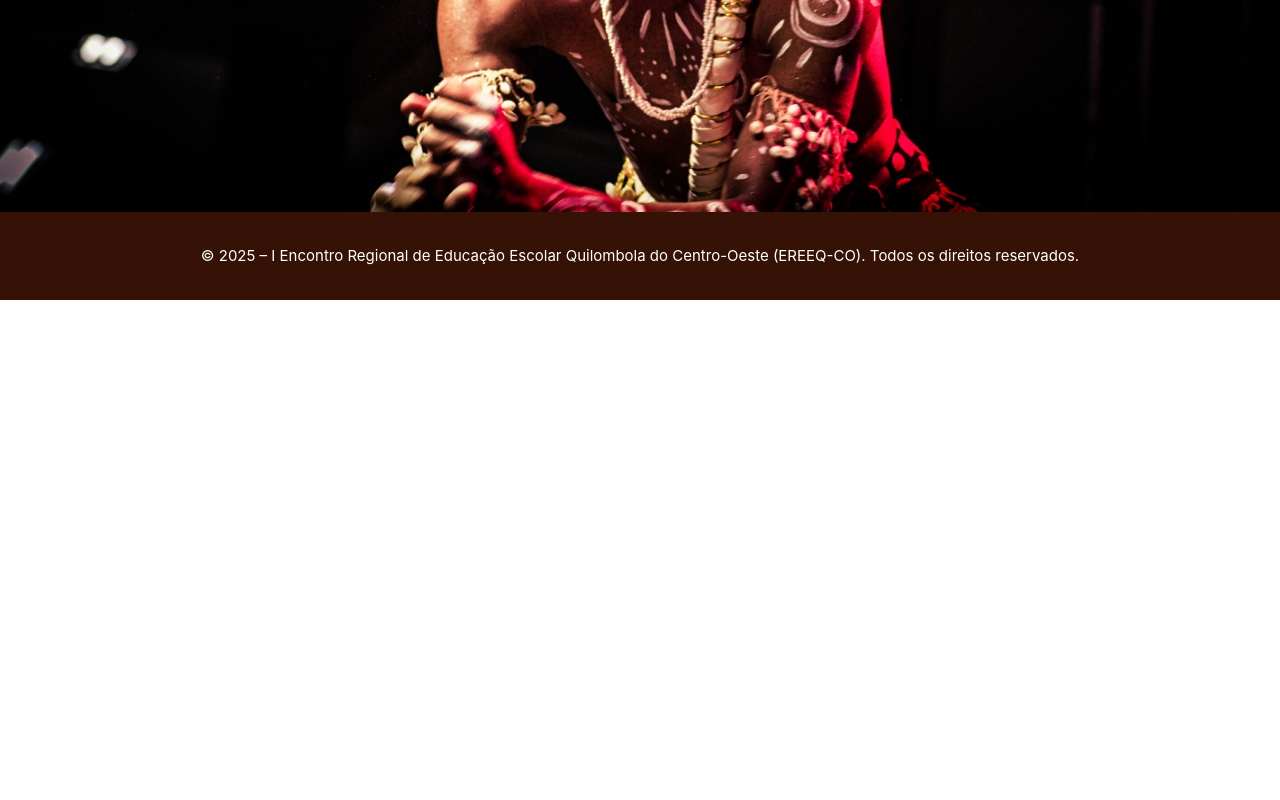
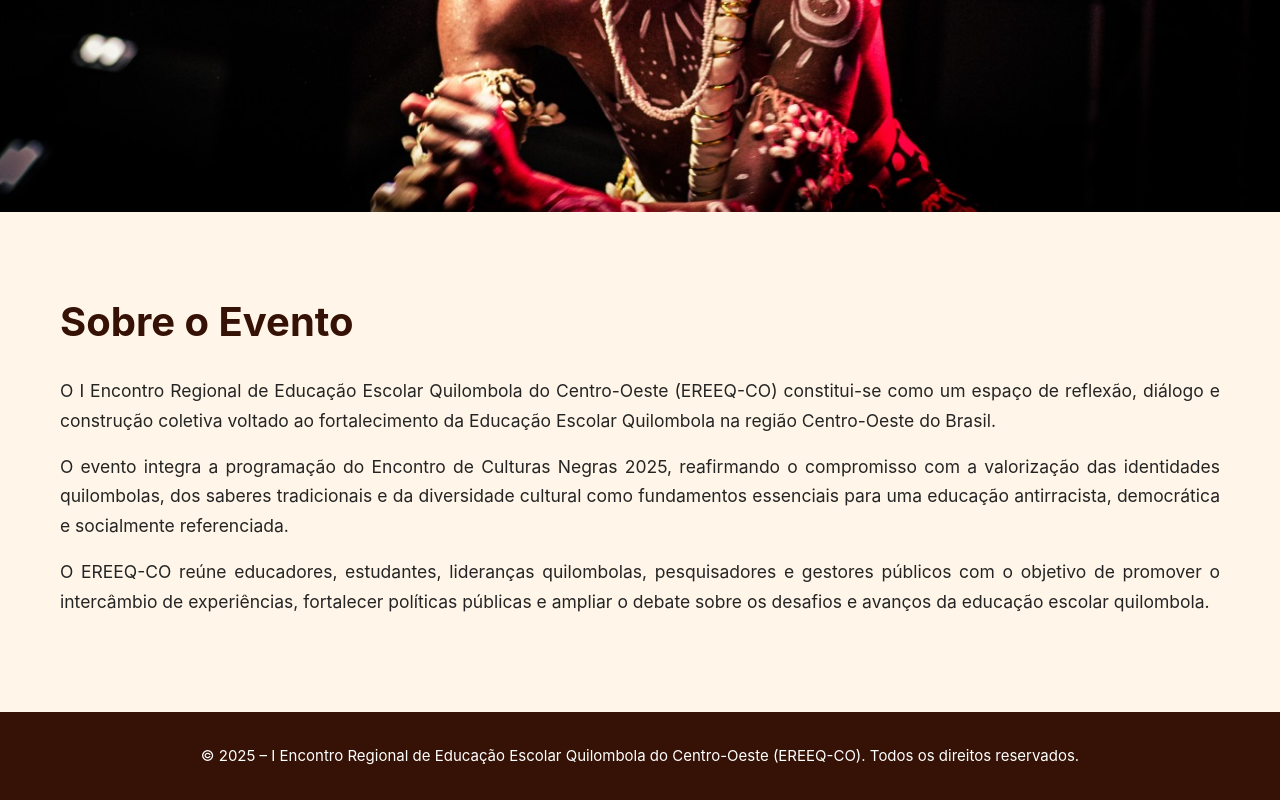
Before and after one commit to LuizGitH/EREEQ, a React (Vite) app: page / in a window 1280 px wide. Shown: the part 654-1454 px from the top of the page. Before the commit the page ends 954 px from the top, so only its background shows below. Built offline with nearby package versions, Linux system fonts and the light colour scheme.

Commit message:
feat: create aboutEvent component

```diff
--- a/index.html
+++ b/index.html
@@ -4,7 +4,7 @@
     <meta charset="UTF-8" />
     <link rel="icon" type="image/svg+xml" href="/vite.svg" />
     <meta name="viewport" content="width=device-width, initial-scale=1.0" />
-    <title>i-ereeq-co</title>
+    <title>I-EREEQ-CO</title>
   </head>
   <body>
     <div id="root"></div>
--- a/src/App.jsx
+++ b/src/App.jsx
@@ -2,6 +2,7 @@ import './App.css'
 import { Baseboard } from './components/Baseboard'
 import { Cabecalho } from './components/Cabecalho'
 import { Banner } from './components/Banner'
+import { AboutEvent } from './components/AboutEvent'
 function App() {
 
   return (
@@ -12,8 +13,10 @@ function App() {
 
       <main>
         <Banner/>
+        <AboutEvent/>
+
+
       </main>
-
       <footer>
         <Baseboard />
       </footer>
@@ -22,3 +25,8 @@ function App() {
 }
 
 export default App
+/*Os componetes serão:
+ AboutEvent
+ObjectivesAndActivities
+TopicsDiscussed
+EventImportance*/
--- /dev/null
+++ b/src/components/AboutEvent/aboutEvent.estilos.css
@@ -0,0 +1,27 @@
+.aboutEvent {
+    background-color: #FFF6E9;
+    padding: 80px 0;
+}
+
+.aboutEvent div {
+    max-width: 1200px;
+    margin: 0 auto;
+    padding: 0 20px;
+    font-family: 'Inter', sans-serif;
+    text-align:justify;
+
+}
+
+.aboutEvent h2 {
+    font-size: 40px;
+    font-weight: 700;
+    color: #351205;
+    margin-bottom: 24px;
+}
+
+.aboutEvent p {
+    font-size: 17.5px;
+    color: #242424;
+    line-height: 1.7;
+    margin-bottom: 16px;
+}
--- /dev/null
+++ b/src/components/AboutEvent/index.jsx
@@ -0,0 +1,27 @@
+import './aboutEvent.estilos.css'
+
+export function AboutEvent() {
+    return (
+        <section className="aboutEvent">
+            <div>
+                <h2>
+                    Sobre o Evento
+                </h2>
+
+                <p>
+                    O I Encontro Regional de Educação Escolar Quilombola do Centro-Oeste (EREEQ-CO) constitui-se como um espaço de reflexão, diálogo e
+                    construção coletiva voltado ao fortalecimento da Educação Escolar Quilombola na região Centro-Oeste do Brasil.
+                </p>
+                <p>
+                    O evento integra a programação do Encontro de Culturas Negras 2025, reafirmando o compromisso com a valorização das identidades quilombolas,
+                    dos saberes tradicionais e da diversidade cultural como fundamentos essenciais para uma educação antirracista, democrática e socialmente
+                    referenciada.
+                </p>
+                <p>
+                    O EREEQ-CO reúne educadores, estudantes, lideranças quilombolas, pesquisadores e gestores públicos com o objetivo de promover o intercâmbio
+                    de experiências, fortalecer políticas públicas e ampliar o debate sobre os desafios e avanços da educação escolar quilombola.
+                </p>
+            </div>
+        </section>
+    )
+}
```
